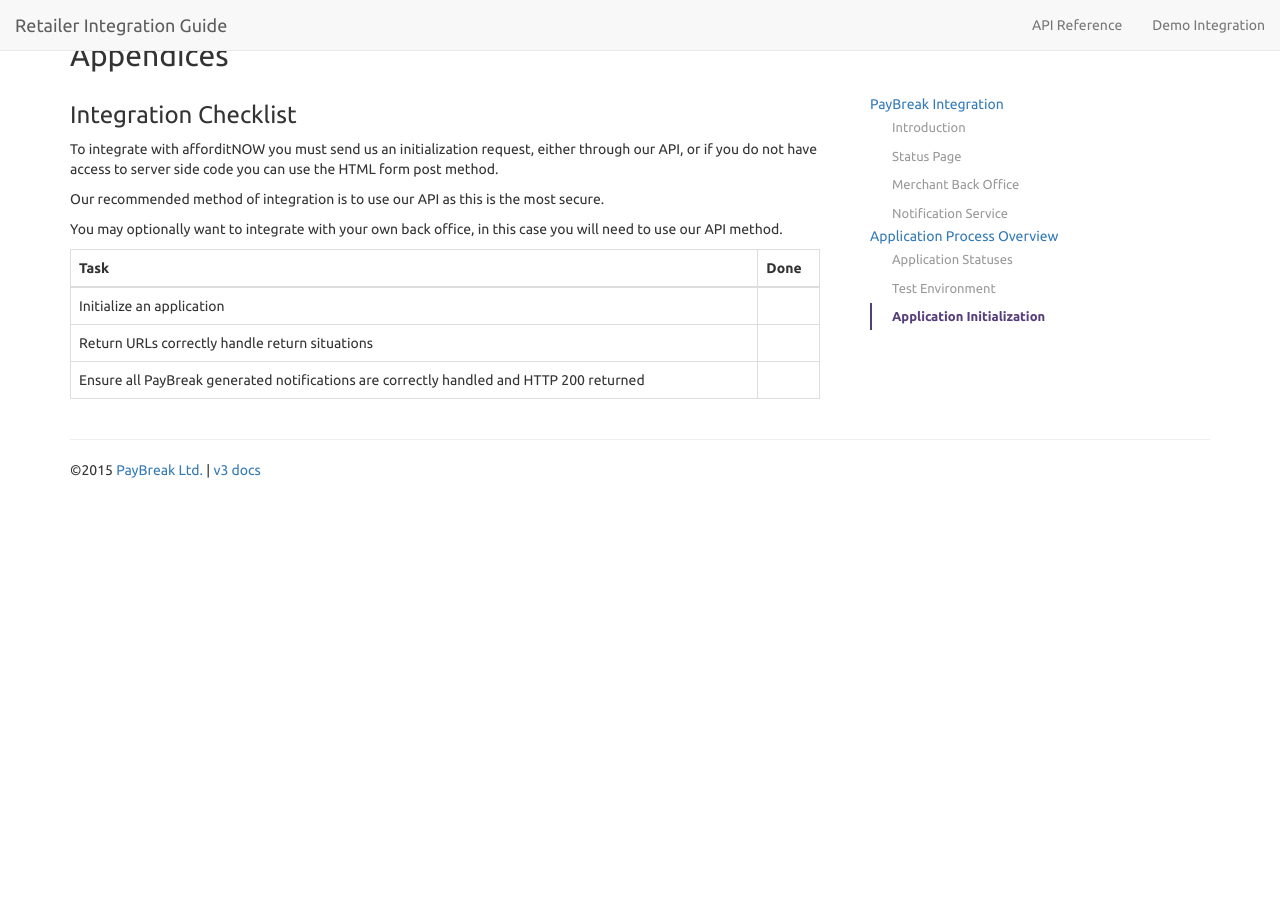
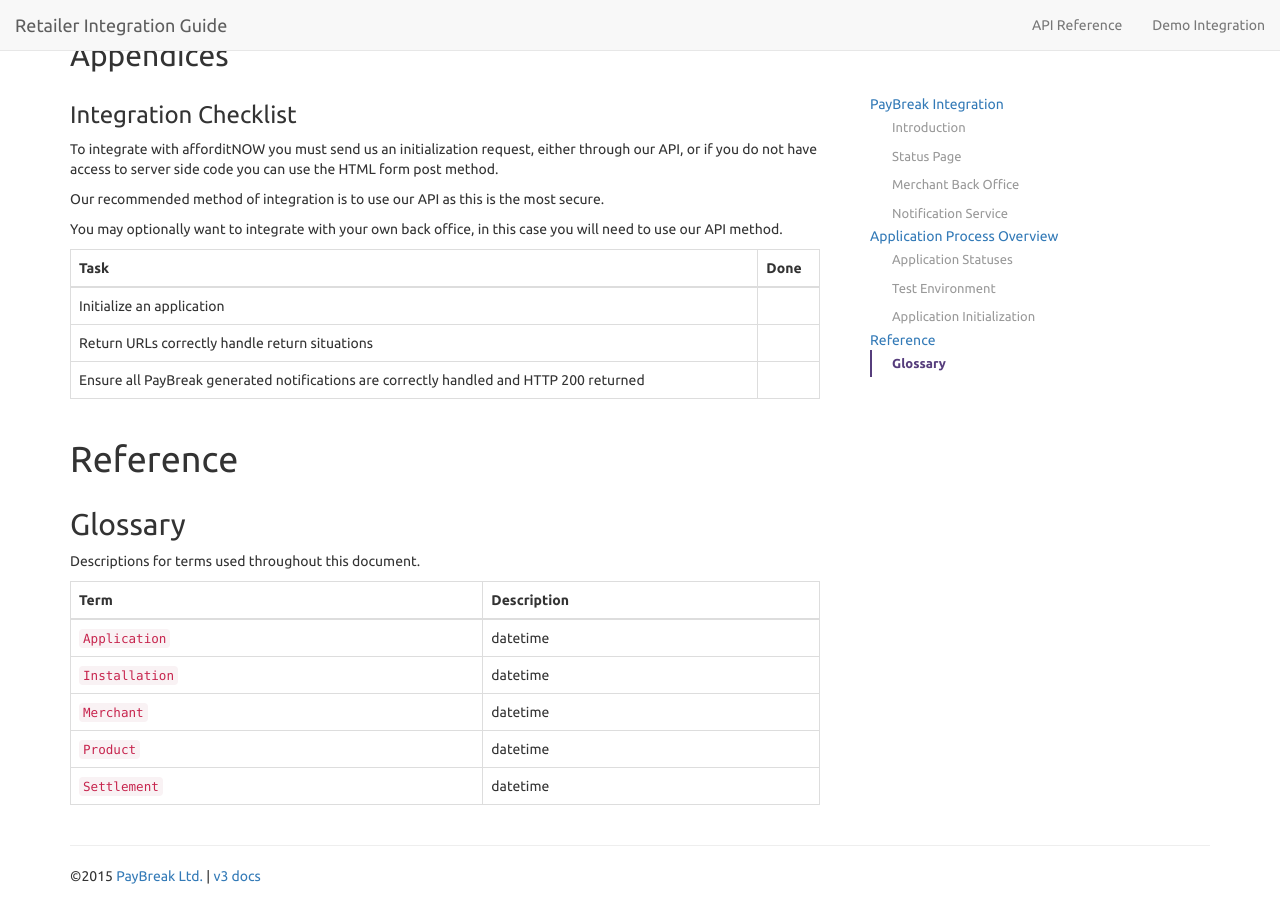
Before and after one commit to PayBreak/retailer-integration-guide, a Jekyll site: the page built from index.md, in a window 1280 px wide and 900 px high, scrolled down 9422 px. Built offline with Jekyll 4.4.1, drawn with Linux system fonts in a browser that asks for light colours; nearby versions of some CDN libraries; Markdown is read by kramdown in place of the engine named in the settings; our own code applies the rules of GitHub Pages for plain Markdown files; before the commit the page ends 9916 px from its top, so only the background shows below that.

Commit message:
Add glossary section
TODO: Add definitions

```diff
--- a/_includes/toc.html
+++ b/_includes/toc.html
@@ -14,6 +14,11 @@
     <li><a href="#application-initialization">Application Initialization</a>
 </ul>
 
+<a href="#reference">Reference</a>
+<ul class="nav nav-stacked">
+    <li><a href="#glossary">Glossary</a>
+</ul>
+
 {% comment %}
 v4 TOC
 {% endcomment %}
--- /dev/null
+++ b/_includes/v4/glossary.md
@@ -0,0 +1,11 @@
+## Glossary
+
+Descriptions for terms used throughout this document.
+
+Term | Description
+--- | ---
+`Application` | datetime
+`Installation` | datetime
+`Merchant` | datetime
+`Product` | datetime
+`Settlement` | datetime
--- a/_includes/v4/toc.html
+++ b/_includes/v4/toc.html
@@ -89,3 +89,9 @@
         </ul>
     </li>
 </ul>
+
+<a href="#reference">Reference</a>
+
+<ul class="nav nav-stacked">
+    <li><a href="#glossary">Glossary</a>
+</ul>
--- a/index.md
+++ b/index.md
@@ -343,3 +343,6 @@ Task | Done
 Initialize an application |
 Return URLs correctly handle return situations |
 Ensure all PayBreak generated notifications are correctly handled and HTTP 200 returned |
+
+# Reference
+{% include v4/glossary.md %}
```
Also changed, not shown: api/index.md (+3 -0 lines).
